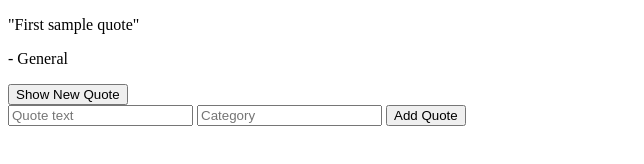
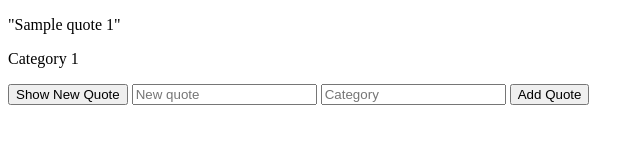
Before and after one commit to yildumd/alx_fe_javascript, a plain HTML site: page index.html in a window 1280 px wide. Both pictures are taken after typing "Sample", "Sample" into the empty fields and a click on the button "Add Quote". Shown: the whole page, without its empty margins (0-644 px from the left). Drawn offline with Linux system fonts and the light colour scheme.

Commit message:
Final exact implementation

```diff
--- a/index.html
+++ b/index.html
@@ -7,11 +7,9 @@
 <body>
     <div id="quoteDisplay"></div>
     <button id="newQuote">Show New Quote</button>
-    <div>
-        <input type="text" id="quoteText" placeholder="Quote text">
-        <input type="text" id="quoteCategory" placeholder="Category">
-        <button id="addQuote">Add Quote</button>
-    </div>
+    <input type="text" id="quoteText" placeholder="New quote">
+    <input type="text" id="quoteCategory" placeholder="Category">
+    <button id="addQuote">Add Quote</button>
     <script src="script.js"></script>
 </body>
 </html>
--- a/script.js
+++ b/script.js
@@ -1,24 +1,24 @@
 const quotes = [
-    { text: "First sample quote", category: "General" },
-    { text: "Second sample quote", category: "Test" }
+    {text: "Sample quote 1", category: "Category 1"},
+    {text: "Sample quote 2", category: "Category 2"}
 ];
 
 function displayRandomQuote() {
-    const quote = quotes[Math.floor(Math.random() * quotes.length)];
+    const randomIndex = Math.floor(Math.random() * quotes.length);
+    const quote = quotes[randomIndex];
     document.getElementById('quoteDisplay').innerHTML = `
         <p>"${quote.text}"</p>
-        <p>- ${quote.category}</p>
+        <p>${quote.category}</p>
     `;
 }
 
 function addQuote() {
-    const text = document.getElementById('quoteText').value.trim();
-    const category = document.getElementById('quoteCategory').value.trim();
+    const text = document.getElementById('quoteText').value;
+    const category = document.getElementById('quoteCategory').value;
     if (text && category) {
-        quotes.push({ text, category });
+        quotes.push({text: text, category: category});
         document.getElementById('quoteText').value = '';
         document.getElementById('quoteCategory').value = '';
-        displayRandomQuote();
     }
 }
 
```
